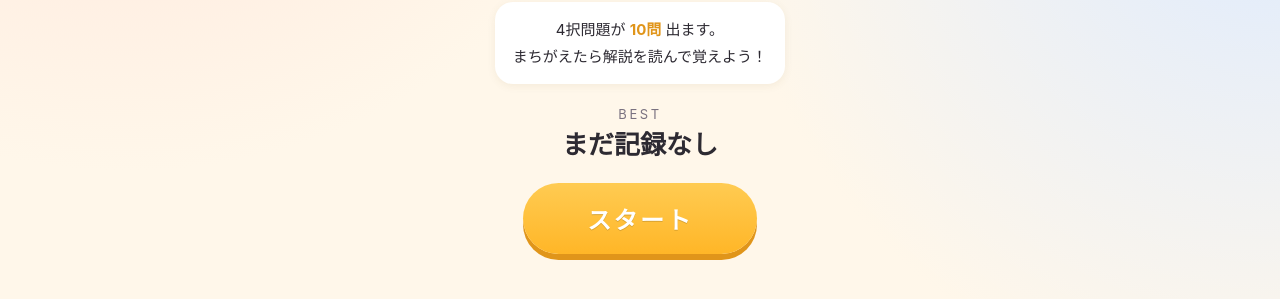
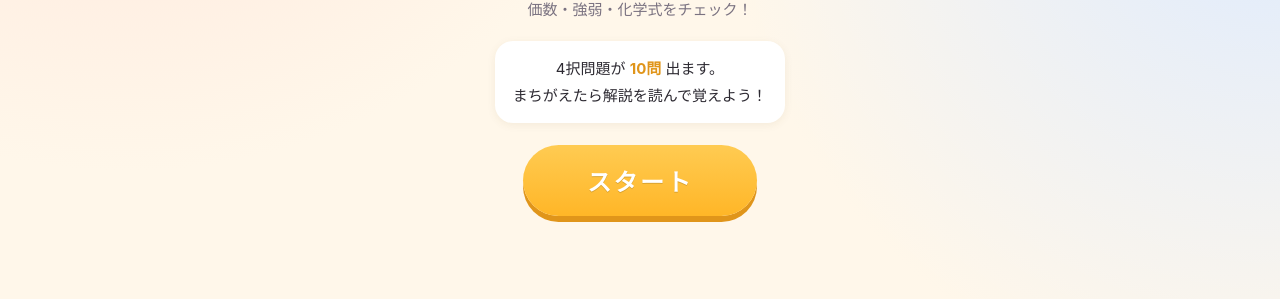
Before and after one commit to hokuryo-kagaku/sanenki, a plain HTML site: page index.html in a window 1280 px wide. Shown: the part 389-688 px from the top of the page. Drawn offline with Linux system fonts and the light colour scheme.

Commit message:
未プレイのときはBESTを表示しない

```diff
--- a/index.html
+++ b/index.html
@@ -149,9 +149,9 @@
       <h1><span class="a">酸</span>・<span class="b">塩基</span>クイズ</h1>
       <p class="catch">価数・強弱・化学式をチェック！</p>
       <div class="info">4択問題が <b>10問</b> 出ます。<br>まちがえたら解説を読んで覚えよう！</div>
-      <div>
+      <div id="bestBox" hidden>
         <div class="best-lbl">BEST</div>
-        <div class="best-val num" id="bestStart">まだ記録なし</div>
+        <div class="best-val num" id="bestStart"></div>
       </div>
       <button class="start" id="startBtn">スタート</button>
     </div>
@@ -347,7 +347,9 @@ function finish(){
   show("result");
 }
 
-function toTitle(){ clearInterval(timer); $("bestStart").textContent = bestText(getBest()); show("start"); }
+// タイトルの BEST は、一度でも最後まで遊んだ記録があるときだけ表示する
+function showStartBest(){ const b = getBest(); $("bestBox").hidden = !b; if(b) $("bestStart").textContent = bestText(b); }
+function toTitle(){ clearInterval(timer); showStartBest(); show("start"); }
 
 $("startBtn").addEventListener("click", startQuiz);
 $("retryBtn").addEventListener("click", startQuiz);
@@ -356,7 +358,7 @@ $("nextBtn").addEventListener("click", next);
 $("quitBtn").addEventListener("click", () => $("modal").classList.add("on"));
 $("noBtn").addEventListener("click", () => $("modal").classList.remove("on"));
 $("yesBtn").addEventListener("click", () => { $("modal").classList.remove("on"); toTitle(); });
-$("bestStart").textContent = bestText(getBest());
+showStartBest();
 </script>
 </body>
 </html>
```
